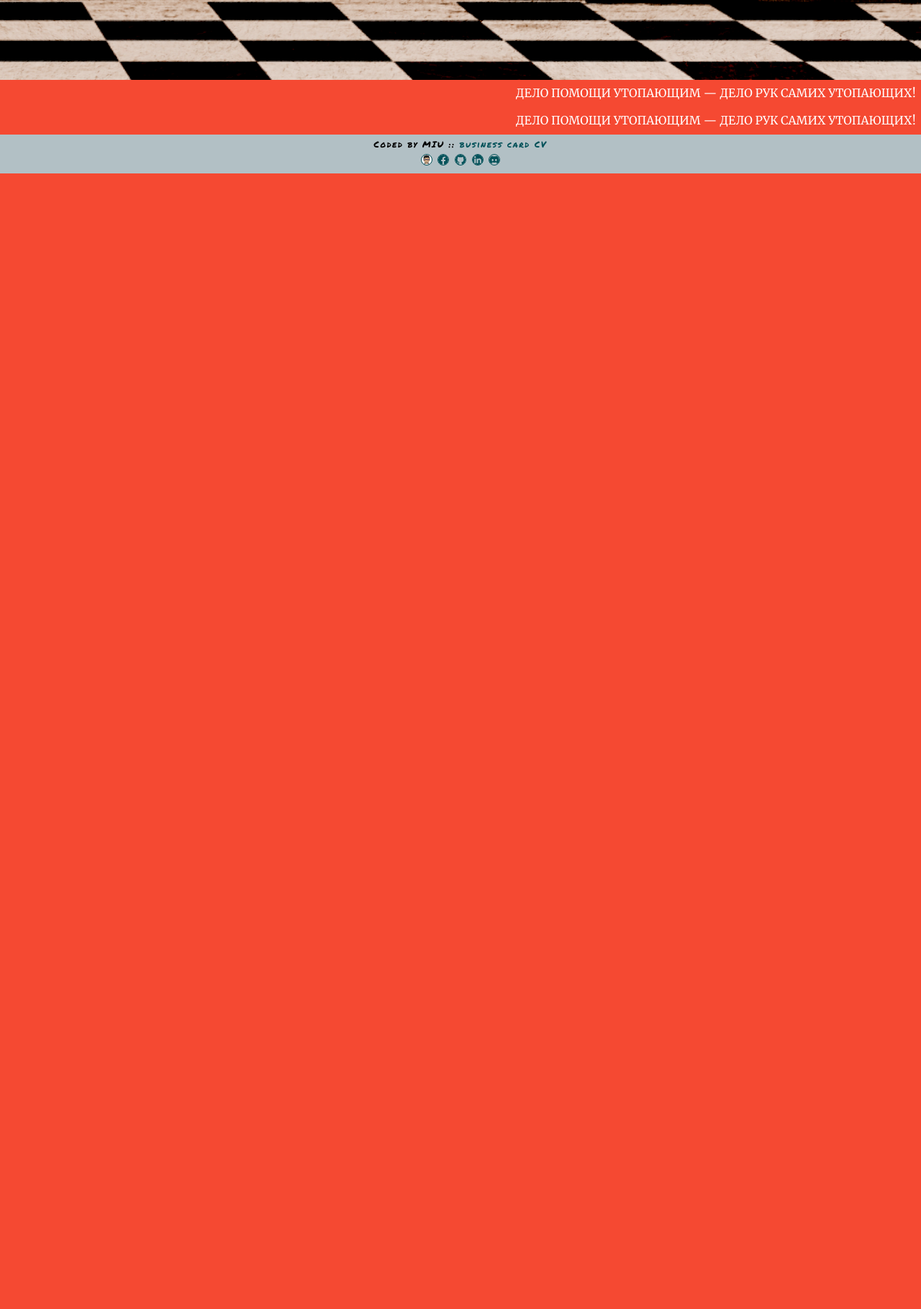
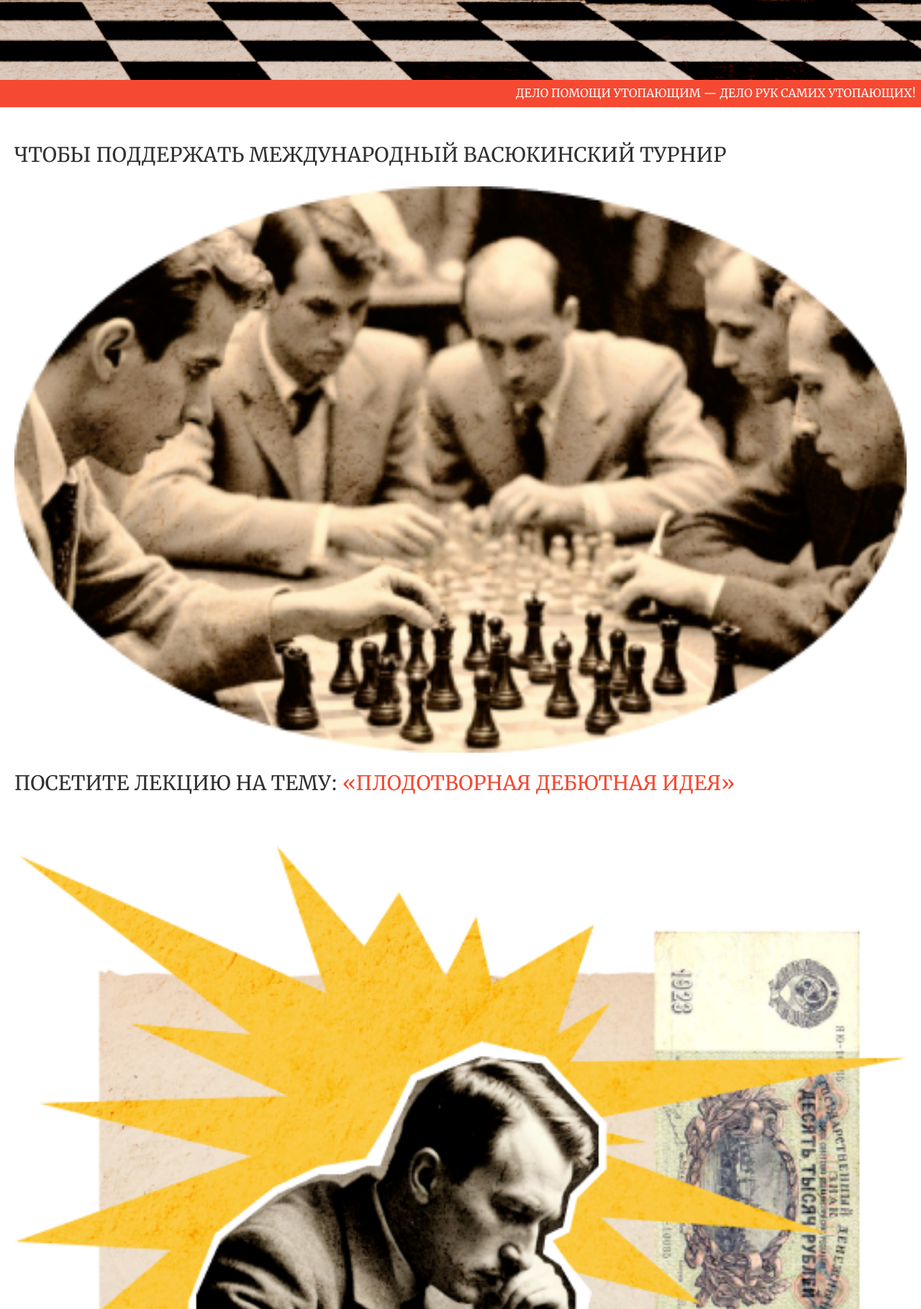
Before and after one commit to MIU-cz/My_works, a PHP site: page / in a window 1280 px wide. Shown: the part 663-2482 px from the top of the page at 72% size. Before the commit the page ends 904 px from the top, so only its background shows below. Run offline with PHP 8.4, Linux system fonts and the light colour scheme; style sheets or scripts are compiled from the project's sources.

Commit message:
feat: add 1st section in main

```diff
--- a/Yandex/index.html
+++ b/Yandex/index.html
@@ -640,7 +640,16 @@
 			</ul>
 		</section>
 
-		<main></main>
+		<main class="container container_main">
+			<div class="content_main">
+				<p class="txt_main_section">Чтобы поддержать Международный васюкинский турнир</p>
+				<img src="src/img/main/img-turnir.png" alt="img-turnir.png">
+				<p class="txt_main_section">посетите лекцию на тему: <mark>«Плодотворная дебютная идея»</mark></p>
+				<img src="src/img/main/img-bender.png" alt="img-bender.png">
+				<p class="txt_main_section">и Сеанс <mark>одновременной игры в шахматы на 160 досках</mark> гроссмейстера О.&nbsp;Бендера</p>
+			</div>
+
+		</main>
 
 		<footer>
 			<section class="run-text">
@@ -651,6 +660,11 @@
 				</ul>
 			</section>
 
+			<section class="footer_content">
+				<p class="txt_footer">Все персонажи, события и цитаты являются вымышленными и не принадлежат создателям сайта.</p>
+				<p class="txt_footer">С подробностями можно познакомиться в главе XXXIV романа Ильи Ильфа и Евгения Петрова «Двенадцать стульев».</p>
+			</section>
+
 			<div id="autor"></div>
 		</footer>
 
--- a/Yandex/src/css/_Theme.scss
+++ b/Yandex/src/css/_Theme.scss
@@ -47,14 +47,18 @@ $c-bg-header: #e9ded4;
 
 .txt_main_section {
 	@include fontStyle($fsz: 28px, $lh: 135%);
+	text-transform: uppercase;
+
 
 	@media (min-width: 1366px){
 		font-size: 36px;
 	}
 
-	&-em {
+	mark {
 		font-weight: 700;
 		color: $c-text-em;
+		background-color: inherit;
+		font-weight: inherit;
 	}
 }
 
--- a/Yandex/src/css/main.css
+++ b/Yandex/src/css/main.css
@@ -97,15 +97,18 @@
   letter-spacing: normal;
   line-height: 135%;
   color: #313131;
+  text-transform: uppercase;
 }
 @media (min-width: 1366px) {
   .txt_main_section {
     font-size: 36px;
   }
 }
-.txt_main_section-em {
+.txt_main_section mark {
   font-weight: 700;
   color: #f54932;
+  background-color: inherit;
+  font-weight: inherit;
 }
 
 .txt_tbl {
@@ -317,6 +320,9 @@
     height: 700px;
   }
 }
+.container_main {
+  padding-top: 48px;
+}
 
 .content {
   width: 100%;
@@ -454,7 +460,6 @@
   background-color: #fbce51;
   justify-content: center;
   align-items: center;
-  padding: 0.5em;
 }
 @media (min-width: 1366px) {
   .fig_eclipse {
@@ -465,8 +470,8 @@
 }
 .fig_eclipse .eclipse_text_overlay {
   display: flex;
-  width: 100%;
-  height: 100%;
+  width: 98%;
+  height: 98%;
   -o-object-fit: contain;
      object-fit: contain;
   mix-blend-mode: overlay;
@@ -589,4 +594,23 @@
   .run-text {
     height: 60px;
   }
+}
+
+.content_main {
+  width: 100%;
+  margin: 0 auto;
+  display: grid;
+  grid-auto-flow: row;
+  row-gap: 24px;
+}
+.content_main img {
+  width: 100%;
+  -o-object-fit: contain;
+     object-fit: contain;
+}
+
+.footer_content {
+  width: 100%;
+  padding: 40px 20px;
+  background-color: #e9ded4;
 }/*# sourceMappingURL=main.css.map */
--- a/Yandex/src/css/main.scss
+++ b/Yandex/src/css/main.scss
@@ -17,6 +17,10 @@
 		@media (min-width: 1366px) {
 			height: 700px;
 		}
+	}
+
+	&_main {
+		padding-top: 48px;
 	}
 }
 
@@ -178,7 +182,7 @@
 	background-color: $c-eclipse;
 	justify-content: center;
 	align-items: center;
-	padding: 0.5em;
+	// padding: 0.5em;
 
 	@media (min-width: 1366px) {
 		width: 660px;
@@ -188,8 +192,8 @@
 
 	.eclipse_text_overlay {
 		display: flex;
-		width: 100%;
-		height: 100%;
+		width: 98%;
+		height: 98%;
 		object-fit: contain;
 		mix-blend-mode: overlay;
 	}
@@ -268,6 +272,7 @@
 	}
 }
 
+// ### HEADER - Wraper
 .wraper {
 	position: absolute;
 	width: 100%;
@@ -327,3 +332,23 @@
 }
 
 // ##### MAIN #####
+.content_main {
+	width: 100%;
+	margin: 0 auto;
+
+	display: grid;
+	grid-auto-flow: row;
+	row-gap: 24px;
+
+	img {
+		width: 100%;
+		object-fit: contain;
+	}
+}
+
+// ### FOOTER
+.footer_content {
+	width: 100%;
+	padding: 40px 20px;
+	background-color: $c-bg-header;
+}
```
Also changed, not shown: 1 other file.
